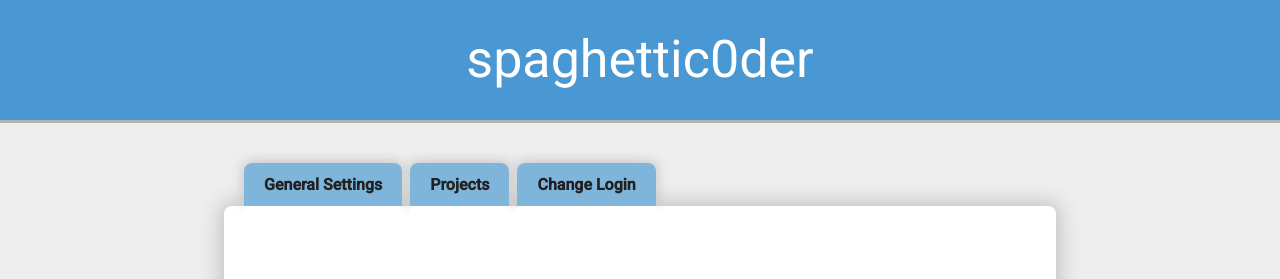
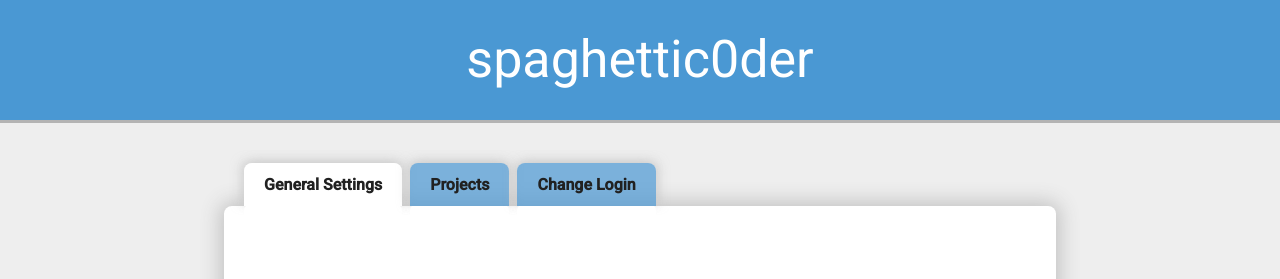
Before and after one commit to DeadSpaghetti/codera, a PHP site: page /php/restricted/admin.php in a window 1280 px wide. Shown: the part 42-321 px from the top of the page. Run offline with PHP 8.4, Linux system fonts and the light colour scheme; the visitor is signed in with stand-in values (Sample User, id 1).

Commit message:
Fixed #79

```diff
--- a/css/stylesheet-tabs.css
+++ b/css/stylesheet-tabs.css
@@ -37,19 +37,19 @@ border-radius: 1vmin 1vmin 0 0;
 background-color: #7FB5DA;
 font-size: 2vmin;
 font-weight: bold;
-color:#212121;
-transition:all linear 0.15s;
+color: #212121;
+transition: all linear 0.15s;
 text-decoration: none;
 }
 
 .tab-links a:hover {
-background:#a7cce5;
-text-decoration:none;
+background: #a7cce5;
+text-decoration: none;
 }
 
 li.active a, li.active a:hover {
-background:#fff;
-color:#212121;
+background: #FFFFFF !important;
+color: #2121212 !important;
 }
 
 /* Tab-Content */
--- /dev/null
+++ b/php/helper/convertHexToRGB.php
@@ -0,0 +1,7 @@
+<?php
+function convertHexToRGB($hex)
+{
+	list($r, $g, $b) = sscanf($hex, "#%02x%02x%02x");
+	echo "$r, $g, $b";
+}
+?>
--- a/php/restricted/admin.php
+++ b/php/restricted/admin.php
@@ -7,6 +7,7 @@ if(!isset($_SESSION['loggedIn']))
     header('Location: ../login.php');
     exit;
 }
+include('../helper/convertHexToRGB.php');
 ?>
 
 <html>
@@ -33,9 +34,9 @@ if(!isset($_SESSION['loggedIn']))
 			<div id="content">
 				<div class="tabs">
 					<ul class="tab-links">
-						<li id="tabGeneralSettings-list-element" "class="active"><a href="#tabGeneralSettings">General Settings</a></li>
-						<li id="tabProjectOverview-list-element"><a href="#tabProjectOverview">Projects</a></li>
-						<li id="tabChangeLogin-list-element"><a href="#tabChangeLogin">Change Login</a></li>
+						<li id="tabGeneralSettings-list-element" class="active"><a href="#tabGeneralSettings" style="background-color: rgba(<?php convertHexToRGB($colorScheme);?>, 0.7);">General Settings</a></li>
+						<li id="tabProjectOverview-list-element"><a href="#tabProjectOverview" style="background-color: rgba(<?php convertHexToRGB($colorScheme);?>, 0.7);">Projects</a></li>
+						<li id="tabChangeLogin-list-element"><a href="#tabChangeLogin" style="background-color: rgba(<?php convertHexToRGB($colorScheme);?>, 0.7);">Change Login</a></li>
 					</ul>
 					<div style="clear: both;"> </div>
 						<div class="tab-content">
```
